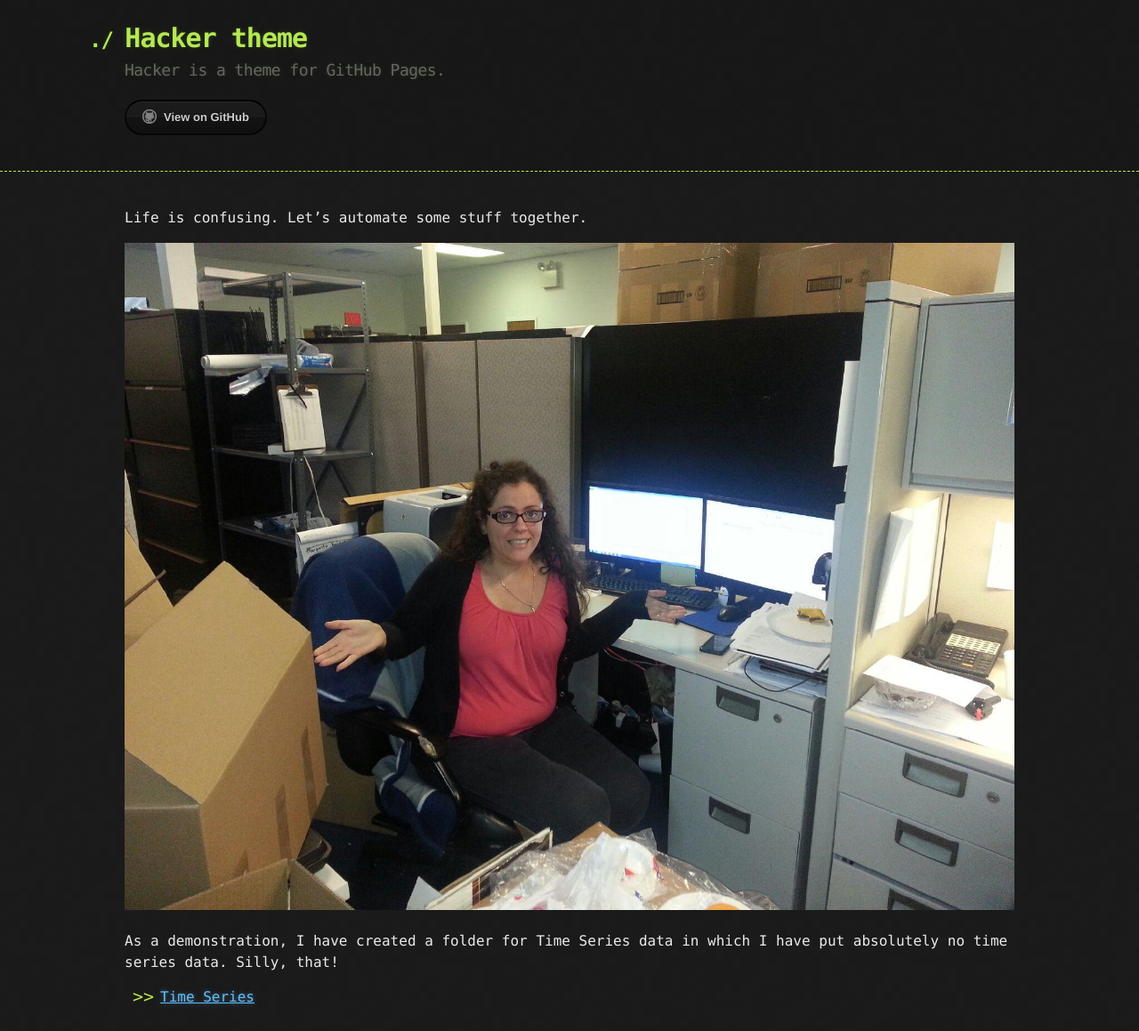
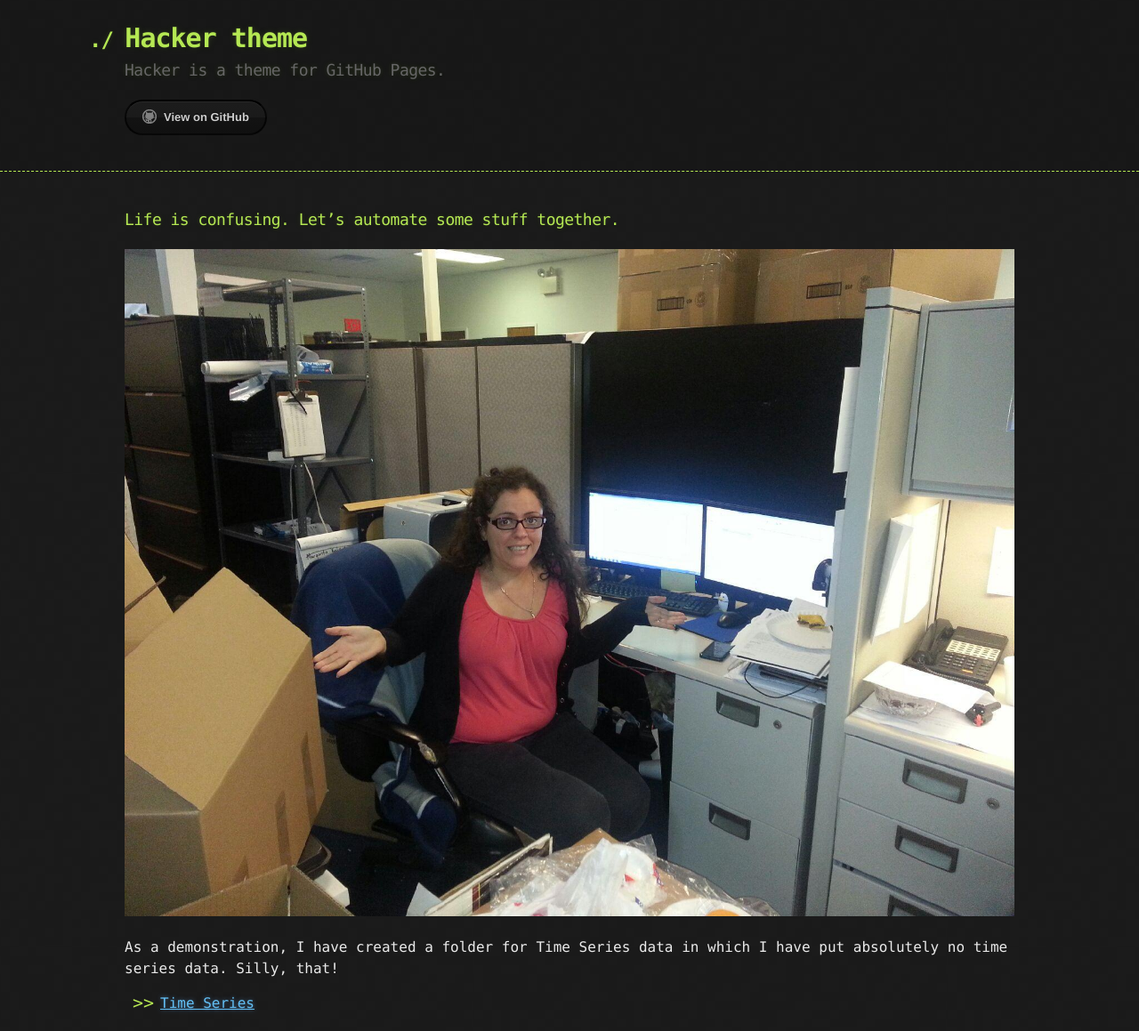
Before and after one commit to gacavaco/gacavaco.github.io, a Jekyll site: the page built from index.md, in a window 1280 px wide. Shown: the whole page at 89% size. Built offline with Jekyll 4.4.1, drawn with Linux system fonts in a browser that asks for light colours; our own code applies the rules of GitHub Pages for plain Markdown files.

```diff
--- a/index.md
+++ b/index.md
@@ -2,7 +2,7 @@
 title: Grace Cavaco
 description: The titles and descriptions can be changed.
 ---
-Life is confusing.  Let's automate some stuff together.
+### Life is confusing.  Let's automate some stuff together.
 
 ![My Picture](/pics/20131010_152539000_iOS.jpg)
 
```
